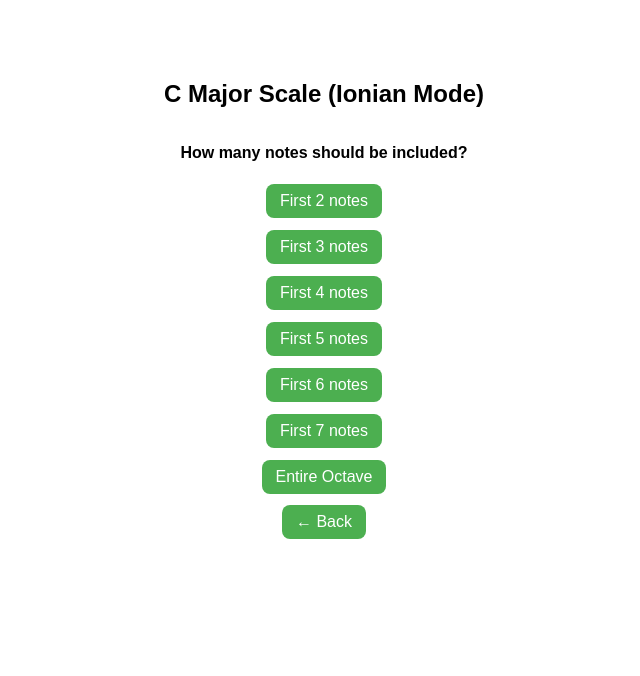
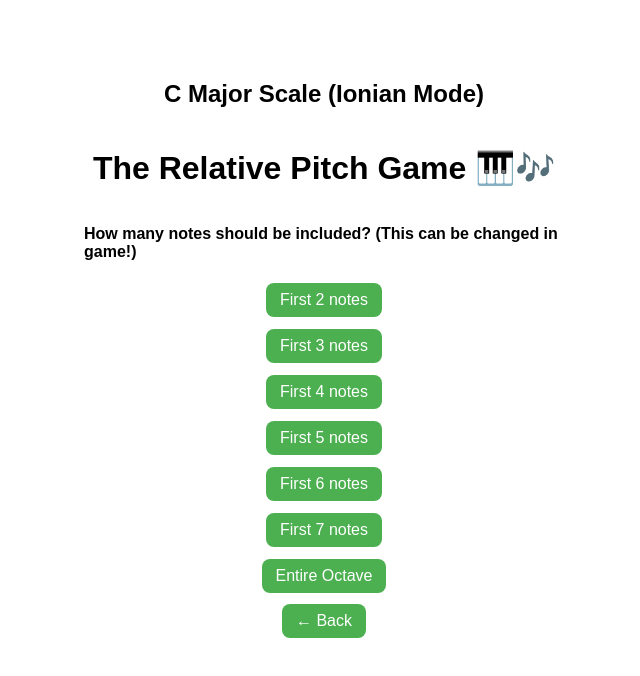
Before and after one commit to Bonzerelie/holder1, a plain HTML site: page index.html in a window 1280 px wide. Both pictures are taken after a click on the button "C Major". Shown: the whole page, without its empty margins (316-956 px from the left). Drawn offline with Linux system fonts and the light colour scheme.

Commit message:
Update index.html

```diff
--- a/index.html
+++ b/index.html
@@ -40,7 +40,8 @@ is 'Ab' - both G# and Ab are the same pitch, we are just labelling them differen
     <div id="mode-select-screen" class="hidden">
   <div class="start-content">
     <h2 id="selected-scale-label"></h2>
-    <p><strong>How many notes should be included?</strong></p>
+    <h1 class="game-title">The Relative Pitch Game 🎹🎶</h1>
+    <p><strong>How many notes should be included? (This can be changed in game!)</strong></p>
     <button class="green-button mode-button" data-mode="2">First 2 notes</button>
     <button class="green-button mode-button" data-mode="3">First 3 notes</button>
     <button class="green-button mode-button" data-mode="4">First 4 notes</button>
```
